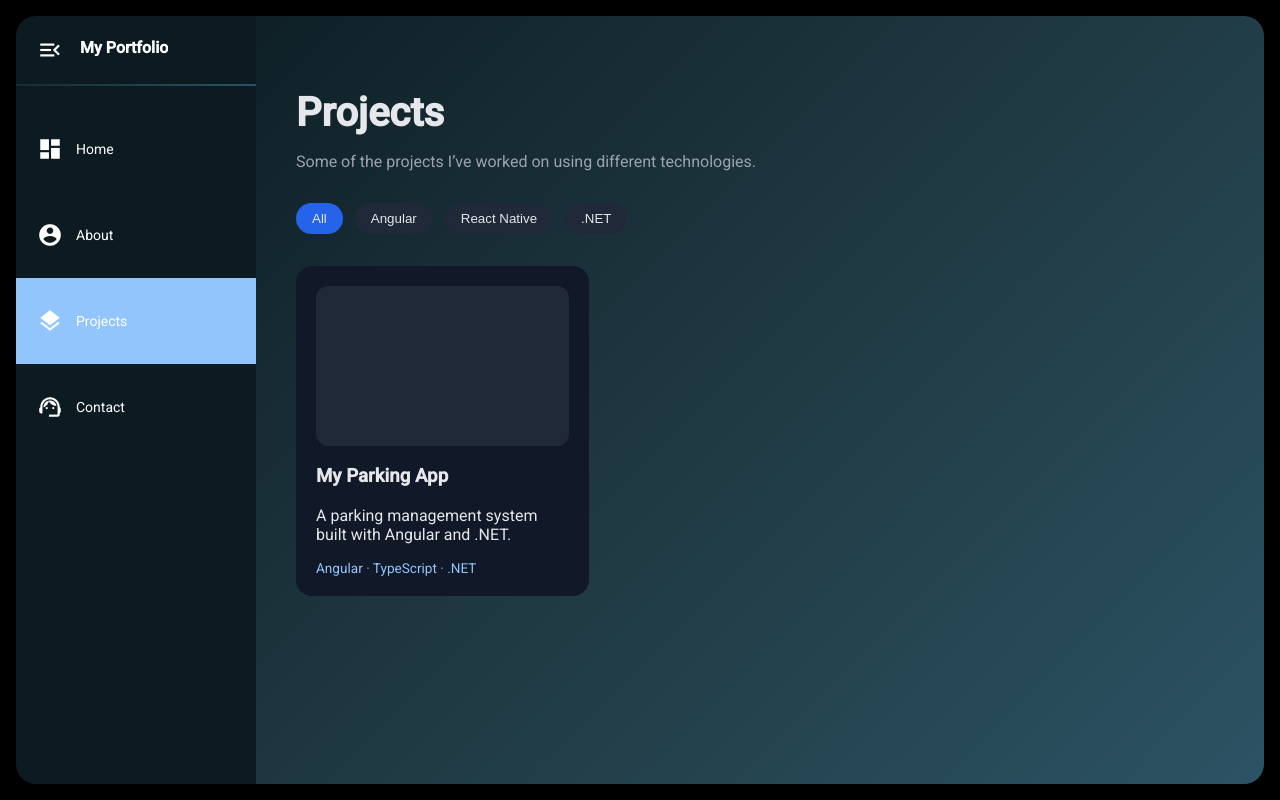
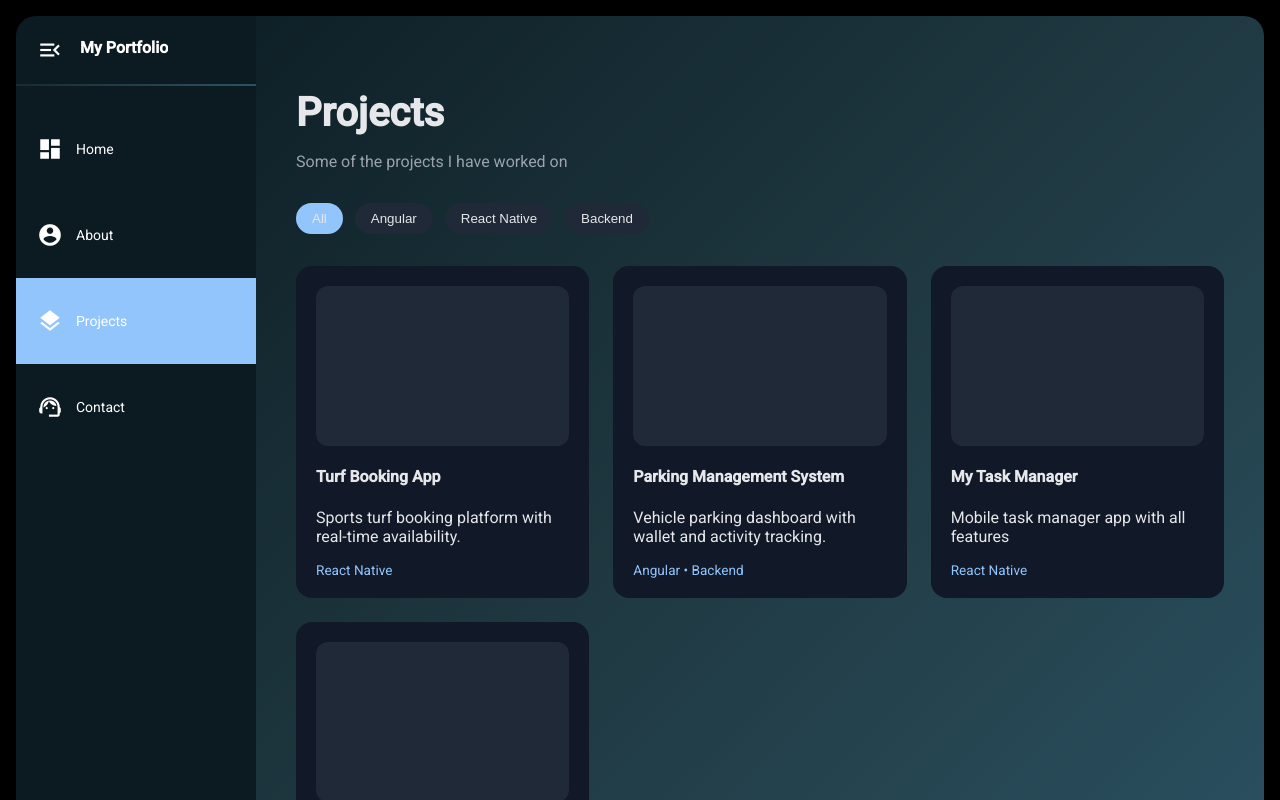
Before and after one commit to vinayakbirajdar/My-portfolio, an Angular app: page /project in a window 1280 px wide. Shown: the top 800 px of the page. Built offline with nearby package versions, Linux system fonts and the light colour scheme.

Commit message:
Project screen update

```diff
--- a/src/app/screens/project/project.component.html
+++ b/src/app/screens/project/project.component.html
@@ -1,35 +1,28 @@
 <div class="project-container">
-
-    <!-- HEADER -->
     <div class="project-header">
         <h2>Projects</h2>
-        <p>Some of the projects I’ve worked on using different technologies.</p>
+        <p>Some of the projects I have worked on</p>
+    </div>
+    <div class="stack-filter">
+        <button *ngFor="let stack of stacks" (click)="selectStack(stack)" [class.active]="selectedStack === stack">
+            {{ stack }}
+        </button>
+    </div>
+    <div class="project-grid">
+        <div class="project-card" *ngFor="let project of filteredProjects">
+
+            <div class="project-image">
+
+            </div>
+
+            <h4>{{ project.title }}</h4>
+            <p>{{ project.description }}</p>
+
+            <div class="project-tech">
+                {{ project.tech.join(' • ') }}
+            </div>
+
+        </div>
     </div>
 
-    <!-- STACK FILTER -->
-    <div class="stack-filter">
-        <button class="active">All</button>
-        <button>Angular</button>
-        <button>React Native</button>
-        <button>.NET</button>
-    </div>
-
-    <!-- PROJECT GRID -->
-    <div class="project-grid">
-
-        <!-- PROJECT CARD -->
-        <div class="project-card">
-            <div class="project-image"></div>
-
-            <h3>My Parking App</h3>
-            <p>
-                A parking management system built with Angular and .NET.
-            </p>
-
-            <div class="project-tech">
-                Angular · TypeScript · .NET
-            </div>
-        </div>
-
-    </div>
 </div>
--- a/src/app/screens/project/project.component.scss
+++ b/src/app/screens/project/project.component.scss
@@ -33,7 +33,8 @@
 }
 
 .stack-filter button.active {
-    background: #2563eb;
+    background: var(--accent-soft);
+
 }
 
 /* PROJECT GRID */
--- a/src/app/screens/project/project.component.ts
+++ b/src/app/screens/project/project.component.ts
@@ -1,11 +1,60 @@
+import { CommonModule } from '@angular/common';
 import { Component } from '@angular/core';
+
+interface Project {
+  title: string;
+  description: string;
+  tech: string[];
+  image?: string;
+}
 
 @Component({
   selector: 'app-project',
-  imports: [],
+  imports: [CommonModule],
   templateUrl: './project.component.html',
   styleUrl: './project.component.scss'
 })
+
 export class ProjectComponent {
+  selectedStack: string = 'All';
+
+  stacks: string[] = ['All', 'Angular', 'React Native', 'Backend'];
+
+  projects: Project[] = [
+    {
+      title: 'Turf Booking App',
+      description: 'Sports turf booking platform with real-time availability.',
+      tech: ['React Native']
+    },
+    {
+      title: 'Parking Management System',
+      description: 'Vehicle parking dashboard with wallet and activity tracking.',
+      tech: ['Angular', 'Backend']
+    },
+    {
+      title: 'My Task Manager',
+      description: 'Mobile task manager app with all features',
+      tech: ['React Native']
+    },
+    {
+      title: 'Self Portfolio',
+      description: 'An web app which showcase all my deatils',
+      tech: ['Angular']
+    }
+  ];
+
+  get filteredProjects(): Project[] {
+    if (this.selectedStack === 'All') {
+      return this.projects;
+    }
+    return this.projects.filter(project =>
+      project.tech.includes(this.selectedStack)
+    );
+  }
+
+  selectStack(stack: string) {
+    this.selectedStack = stack;
+  }
+
 
 }
--- a/src/styles.scss
+++ b/src/styles.scss
@@ -1,6 +1,6 @@
 /* IMPORT GLOBAL THEME */
 // @import './assets/styles/theme';
-@import './app/assets/theme.scss';
+@use './app/assets/theme.scss';
 
 /* GLOBAL RESET */
 html,
```
Also changed, not shown: 1 other file (tests, documents, lock files or other folders).
